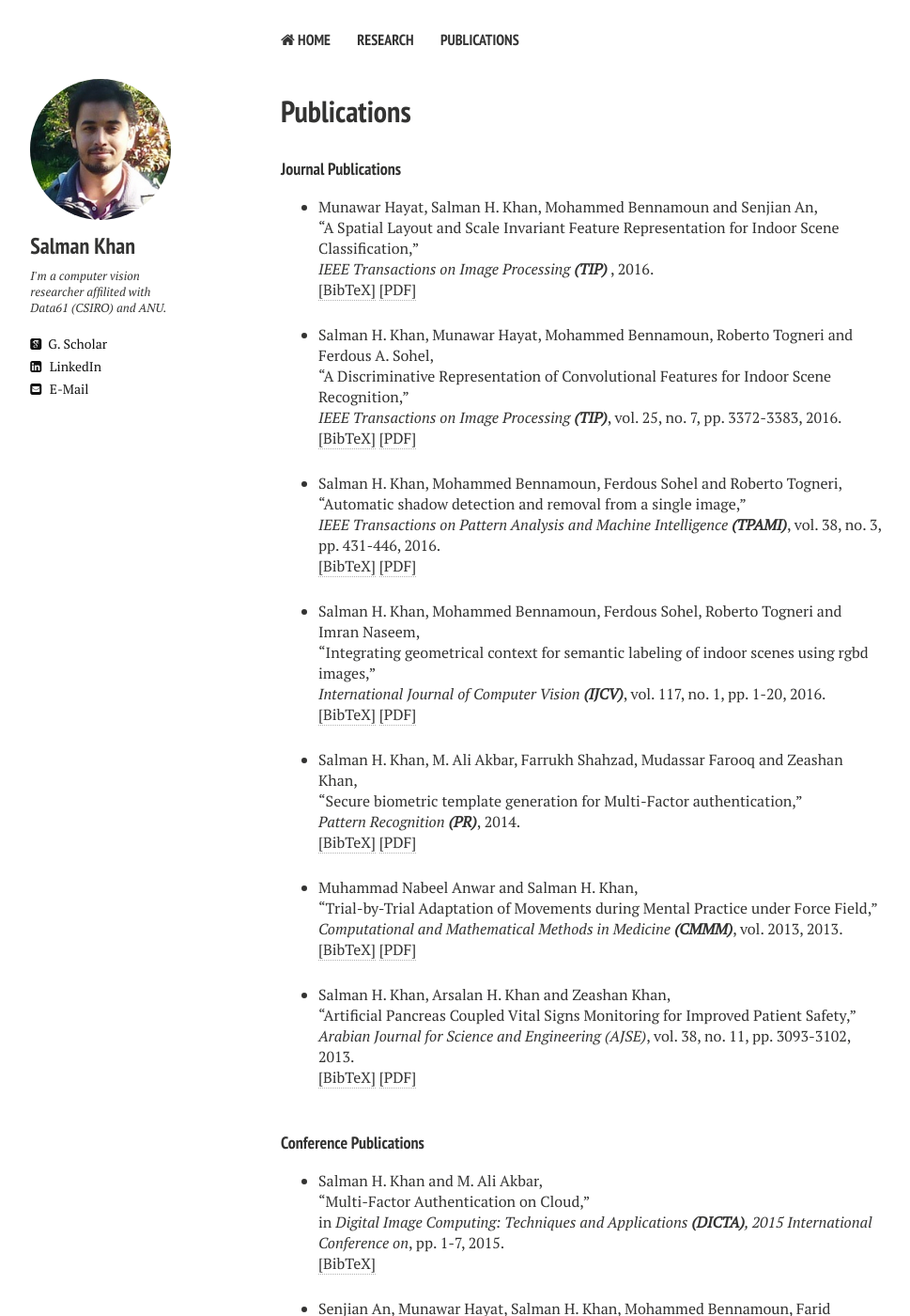
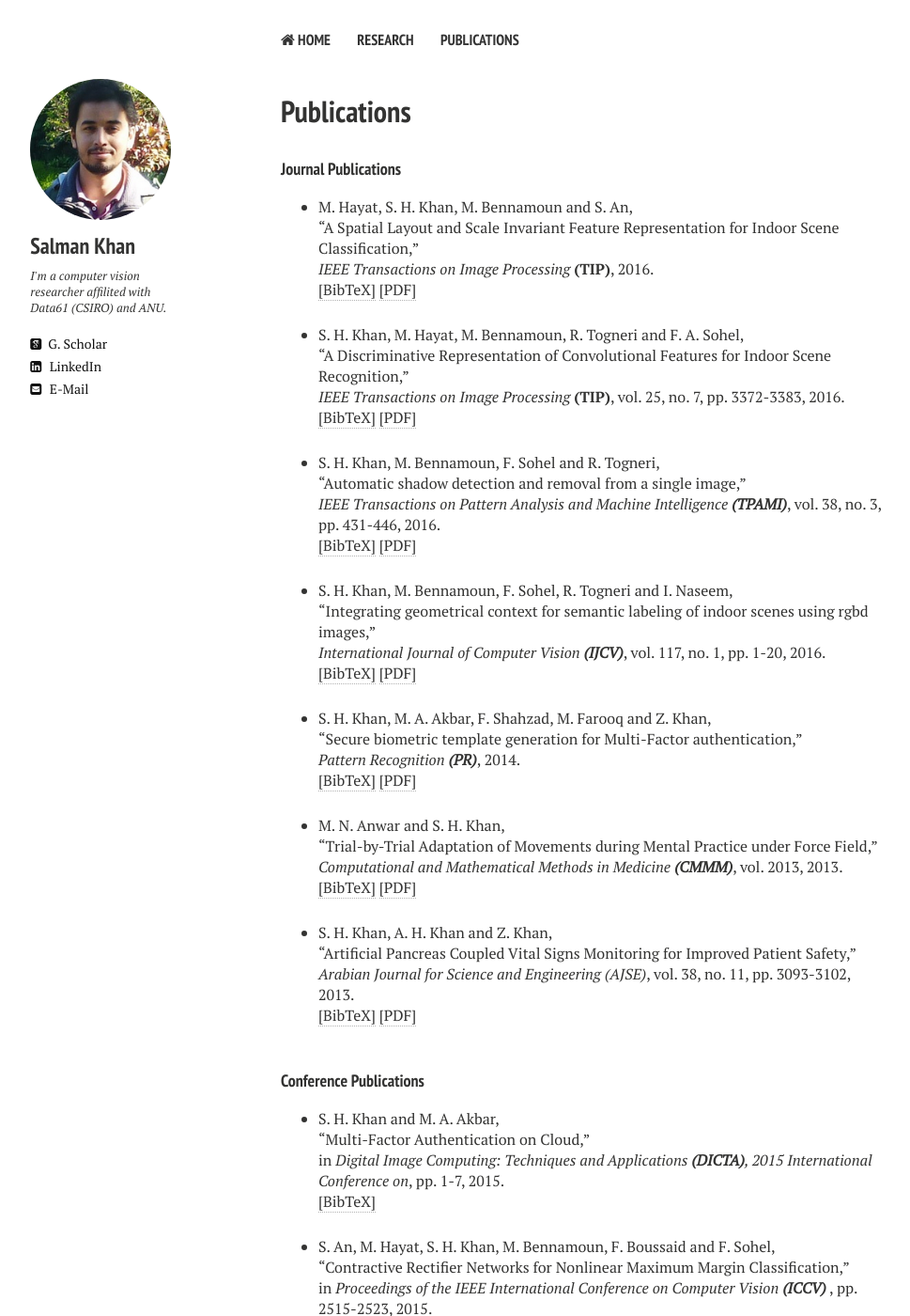
Before and after one commit to awaisrauf/salman-h-khan.github.io, a Jekyll site: the page built from publications.md, in a window 1280 px wide and 1400 px high. Shown: the whole window at 94% size, without its empty margins (21-990 px from the left). Built offline with Jekyll 4.4.1, drawn with Linux system fonts in a browser that asks for light colours; nearby versions of some CDN libraries; some of the changed text lies outside the part shown.

Commit message:
Update publications.html

```diff
--- a/_layouts/publications.html
+++ b/_layouts/publications.html
@@ -91,9 +91,9 @@ div.bibtex pre { font-size: 75%; overflow: auto;  width: 100%; padding: 0em 0em;
 
 <!-- Item: hayat2016spatial -->
 <li ><p>
-Munawar Hayat, Salman H. Khan, Mohammed Bennamoun and Senjian An, <br>
+M. Hayat, S. H. Khan, M. Bennamoun and S. An, <br>
 &ldquo;A Spatial Layout and Scale Invariant Feature Representation for Indoor Scene Classification,&rdquo;<br>
-<i>IEEE Transactions on Image Processing <b>(TIP)</b></i> ,
+<i>IEEE Transactions on Image Processing </i><b>(TIP)</b>,
 
 
 
@@ -120,9 +120,9 @@ Munawar Hayat, Salman H. Khan, Mohammed Bennamoun and Senjian An, <br>
 
 <!-- Item: khan2016discriminative -->
 <li ><p>
-Salman H. Khan, Munawar Hayat, Mohammed Bennamoun, Roberto Togneri and Ferdous A. Sohel, <br>
+S. H. Khan, M. Hayat, M. Bennamoun, R. Togneri and F. A. Sohel, <br>
 &ldquo;A Discriminative Representation of Convolutional Features for Indoor Scene Recognition,&rdquo; <br>
-<i>IEEE Transactions on Image Processing <b>(TIP)</b></i>,
+<i>IEEE Transactions on Image Processing </i><b>(TIP)</b>,
 vol. 25,
 no. 7,
 pp. 3372-3383,
@@ -152,7 +152,7 @@ pp. 3372-3383,
 
 <!-- Item: khan2016automatic -->
 <li ><p>
-Salman H. Khan, Mohammed Bennamoun, Ferdous Sohel and Roberto Togneri, <br>
+S. H. Khan, M. Bennamoun, F. Sohel and R. Togneri, <br>
 &ldquo;Automatic shadow detection and removal from a single image,&rdquo; <br>
 <i>IEEE Transactions on Pattern Analysis and Machine Intelligence <b>(TPAMI)</b></i>,
 vol. 38,
@@ -184,7 +184,7 @@ pp. 431-446,
 
 <!-- Item: khan2016integrating -->
 <li ><p>
-Salman H. Khan, Mohammed Bennamoun, Ferdous Sohel, Roberto Togneri and Imran Naseem, <br>
+S. H. Khan, M. Bennamoun, F. Sohel, R. Togneri and I. Naseem, <br>
 &ldquo;Integrating geometrical context for semantic labeling of indoor scenes using rgbd images,&rdquo;<br>
 <i>International Journal of Computer Vision <b>(IJCV)</b></i>,
 vol. 117,
@@ -217,7 +217,7 @@ pp. 1-20,
 
 <!-- Item: khan2014secure -->
 <li ><p>
-Salman H. Khan, M. Ali Akbar, Farrukh Shahzad, Mudassar Farooq and Zeashan Khan, <br>
+S. H. Khan, M. A. Akbar, F. Shahzad, M. Farooq and Z. Khan, <br>
 &ldquo;Secure biometric template generation for Multi-Factor authentication,&rdquo;<br>
 <i>Pattern Recognition <b>(PR)</b></i>,
 
@@ -248,7 +248,7 @@ Salman H. Khan, M. Ali Akbar, Farrukh Shahzad, Mudassar Farooq and Zeashan Khan,
 
 <!-- Item: anwar2013trial -->
 <li ><p>
-Muhammad Nabeel Anwar and Salman H. Khan, <br>
+M. N. Anwar and S. H. Khan, <br>
 &ldquo;Trial-by-Trial Adaptation of Movements during Mental Practice under Force Field,&rdquo;<br>
 <i>Computational and Mathematical Methods in Medicine <b>(CMMM)</b></i>,
 vol. 2013,
@@ -278,7 +278,7 @@ vol. 2013,
 
 <!-- Item: khan2013artificial -->
 <li ><p>
-Salman H. Khan, Arsalan H. Khan and Zeashan Khan, <br>
+S. H. Khan, A. H. Khan and Z. Khan, <br>
 &ldquo;Artificial Pancreas Coupled Vital Signs Monitoring for Improved Patient Safety,&rdquo;<br>
 <i>Arabian Journal for Science and Engineering (AJSE)</i>,
 vol. 38,
@@ -314,7 +314,7 @@ pp. 3093-3102,
     <ul class="biblist">
     	<!-- Item: khan2015multi -->
 <li ><p>
-Salman H. Khan and M.  Ali Akbar, <br>
+S. H. Khan and M.  A. Akbar, <br>
 &ldquo;Multi-Factor Authentication on Cloud,&rdquo;<br>
 in <i>Digital Image Computing: Techniques and Applications <b>(DICTA)</b>, 2015 International Conference on</i>,
 
@@ -343,7 +343,7 @@ pp. 1-7,
 
 <!-- Item: an2015contractive -->
 <li ><p>
-Senjian An, Munawar Hayat, Salman H. Khan, Mohammed Bennamoun, Farid Boussaid and Ferdous Sohel, <br>
+S. An, M. Hayat, S. H. Khan, M. Bennamoun, F. Boussaid and F. Sohel, <br>
 &ldquo;Contractive Rectifier Networks for Nonlinear Maximum Margin Classification,&rdquo;<br>
 in <i>Proceedings of the IEEE International Conference on Computer Vision <b>(ICCV)</b></i> , pp. 2515-2523, 2015.
 
@@ -369,7 +369,7 @@ in <i>Proceedings of the IEEE International Conference on Computer Vision <b>(IC
 
 <!-- Item: khan2015separating -->
 <li ><p>
-Salman H. Khan, Xuming He, Mohammed Bennamoun, Ferdous Sohel and Roberto Togneri, <br>
+S. H. Khan, X. He, M. Bennamoun, F. Sohel and R. Togneri, <br>
 &ldquo;Separating objects and clutter in indoor scenes,&rdquo;<br>
 in <i>Proceedings of the IEEE Conference on Computer Vision and Pattern Recognition <b>(CVPR)</b></i>,
 
@@ -403,7 +403,7 @@ pp. 4603-4611,
 
 <!-- Item: khan2015geometry -->
 <li ><p>
-Salman Hameed Khan, Mohammed Bennamoun, Ferdous Sohel and Roberto Togneri, <br>
+S. H. Khan, M. Bennamoun, F. Sohel and R. Togneri, <br>
 &ldquo;Geometry Driven Semantic Labeling of Indoor Scenes,&rdquo;<br>
 in <i>Scene Understanding Workshop <b>(SUNw)</b> held with <b>(CVPR)</b>, </i>,
 
@@ -429,7 +429,7 @@ in <i>Scene Understanding Workshop <b>(SUNw)</b> held with <b>(CVPR)</b>, </i>,
 
 <!-- Item: khan2014geometry -->
 <li ><p>
-Salman Hameed Khan, Mohammed Bennamoun, Ferdous Sohel and Roberto Togneri, <br>
+S. H. Khan, M. Bennamoun, F. Sohel and R. Togneri, <br>
 &ldquo;Geometry Driven Semantic Labeling of Indoor Scenes,&rdquo;<br>
 in <i>European Conference on Computer Vision <b>(ECCV)</b>, Switzerland</i>,
 
@@ -458,7 +458,7 @@ pp. Part-I,
 
 <!-- Item: khan2014automatic -->
 <li ><p>
-Salman Hameed Khan, Mohammed Bennamoun, Ferdous Sohel and Roberto Togneri, <br>
+S. H. Khan, M. Bennamoun, F. Sohel and R. Togneri, <br>
 &ldquo;Automatic Feature Learning for Robust Shadow Detection,&rdquo;<br>
 in <i>IEEE 27th International Conference on Computer Vision and Pattern Recognition <b>(CVPR)</b></i>,
 
@@ -487,7 +487,7 @@ pp. 1939-1946,
 
 <!-- Item: khan2013can -->
 <li ><p>
-Salman H. Khan, Zeeshan Khan and Faisal Shafait, <br>
+S. H. Khan, Z. Khan and F. Shafait, <br>
 &ldquo;Can Signature Biometrics Address Both Identification and Verification Problems?,&rdquo;<br>
 in <i>Document Analysis and Recognition <b>(ICDAR)</b>, 2013 12th International Conference on</i>,
 
@@ -516,7 +516,7 @@ pp. 981-985,
 
 <!-- Item: khan2013activity -->
 <li ><p>
-Salman Hameed Khan and Muhammad Sohail, <br>
+S. H. Khan and M. Sohail, <br>
 &ldquo;Activity Monitoring of Workers Using Single Wearable Inertial Sensor,&rdquo;<br>
 in <i>International Conference on Open Source Systems and Technologies (ICOSST)</i>,
 
@@ -546,7 +546,7 @@ pp. 60-67,
 
 <!-- Item: qaisar2012neural -->
 <li ><p>
-Saad Qaisar, Salman Khan and Sahar Imtiaz, <br>
+S. Qaisar, S. H. Khan and S. Imtiaz, <br>
 &ldquo;Neural network and physiological parameters based control of artificial pancreas for improved patient safety,&rdquo;<br>
 <i>Computational Science and Its Applications (ICCSA) </i>,
 
@@ -579,7 +579,7 @@ pp. 339-351,
     <ul class="biblist">
 <!-- Item: khan2016weakly -->
 <li ><p>
-Salman H. Khan, Xuming He, Mohammed Bennamoun, Fatih Porikli, Ferdous Sohel and Roberto Togneri, <br>
+S. H. Khan, X. He, M. Bennamoun, F. Porikli, F. Sohel and R. Togneri, <br>
 &ldquo;Weakly Supervised Change Detection in a Pair of Images,&rdquo;<br>
 <i>arXiv preprint arXiv:1606.02009</i>,
 
@@ -607,7 +607,7 @@ Salman H. Khan, Xuming He, Mohammed Bennamoun, Fatih Porikli, Ferdous Sohel and
 
 <!-- Item: khan2015cost -->
 <li ><p>
-Salman H. Khan, Mohammed Bennamoun, Ferdous Sohel and Roberto Togneri, <br>
+S. H. Khan, M. Bennamoun, F. Sohel and R. Togneri, <br>
 &ldquo;Cost Sensitive Learning of Deep Feature Representations from Imbalanced Data,&rdquo;<br>
 <i>arXiv preprint arXiv:1508.03422</i>,
 
@@ -637,7 +637,7 @@ Salman H. Khan, Mohammed Bennamoun, Ferdous Sohel and Roberto Togneri, <br>
 
  <!-- Item: shahzad2013tstructdroid -->
 <li ><p>
-Farrukh Shahzad, M. Akbar, S. Khan and Muddassar Farooq, <br>
+F. Shahzad, M. Akbar, S. Khan and M. Farooq, <br>
 &ldquo;Tstructdroid: Realtime malware detection using in-execution dynamic analysis of kernel process control blocks on android,&rdquo;<br>
 <i>National University of Computer &amp; Emerging Sciences, Islamabad, Pakistan, Tech. Rep</i>, 2013.
 
@@ -665,7 +665,7 @@ Farrukh Shahzad, M. Akbar, S. Khan and Muddassar Farooq, <br>
     <ul class="biblist">
     	<!-- Item: khan2014optimized -->
 <li ><p>
-Arsalan H. Khan, Zeashan H. Khan and Salman H. Khan, <br>
+A. H. Khan, Z. Khan and S. H. Khan, <br>
 &ldquo;Optimized Reconfigurable Autopilot Design for an Aerospace CPS,&rdquo;<br>
 <i>Computational Intelligence for Decision Support in Cyber-Physical Systems</i>,
 
@@ -695,7 +695,7 @@ pp. 381-420,
 </li>
  <!-- Item: khan2012using -->
 <li ><p>
-Salman H. Khan, Arsalan H. Khan and Zeashan H. Khan, <br>
+S. H. Khan, A. H. Khan and Z. Khan, <br>
 &ldquo;Using computational intelligence for improved teleoperation over wireless network,&rdquo;<br>
 <i>Multidisciplinary Computational Intelligence Techniques: Applications in Business, Engineering, and Medicine: Applications in Business, Engineering, and Medicine (2012)</i>,
 vol. 102,
```
